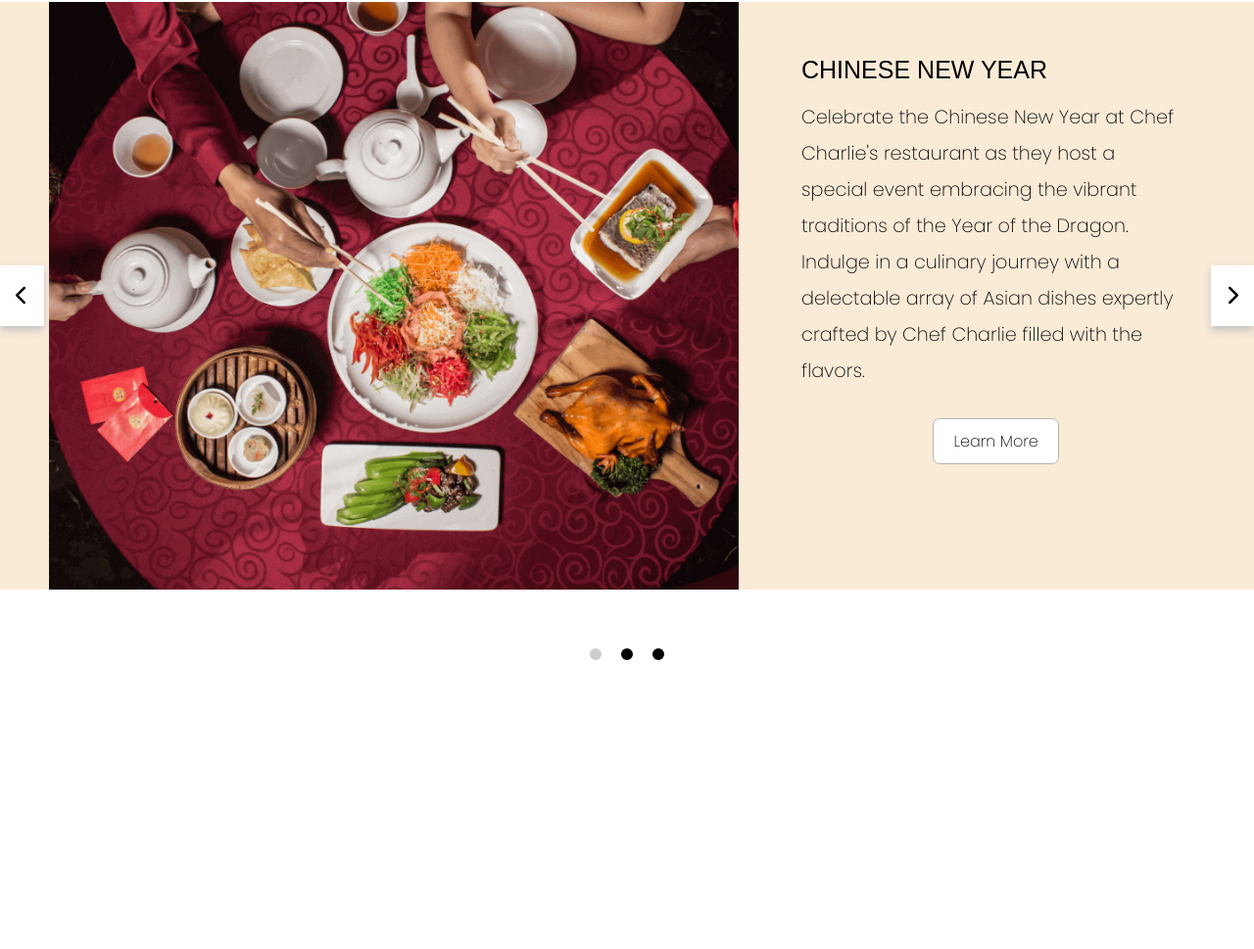
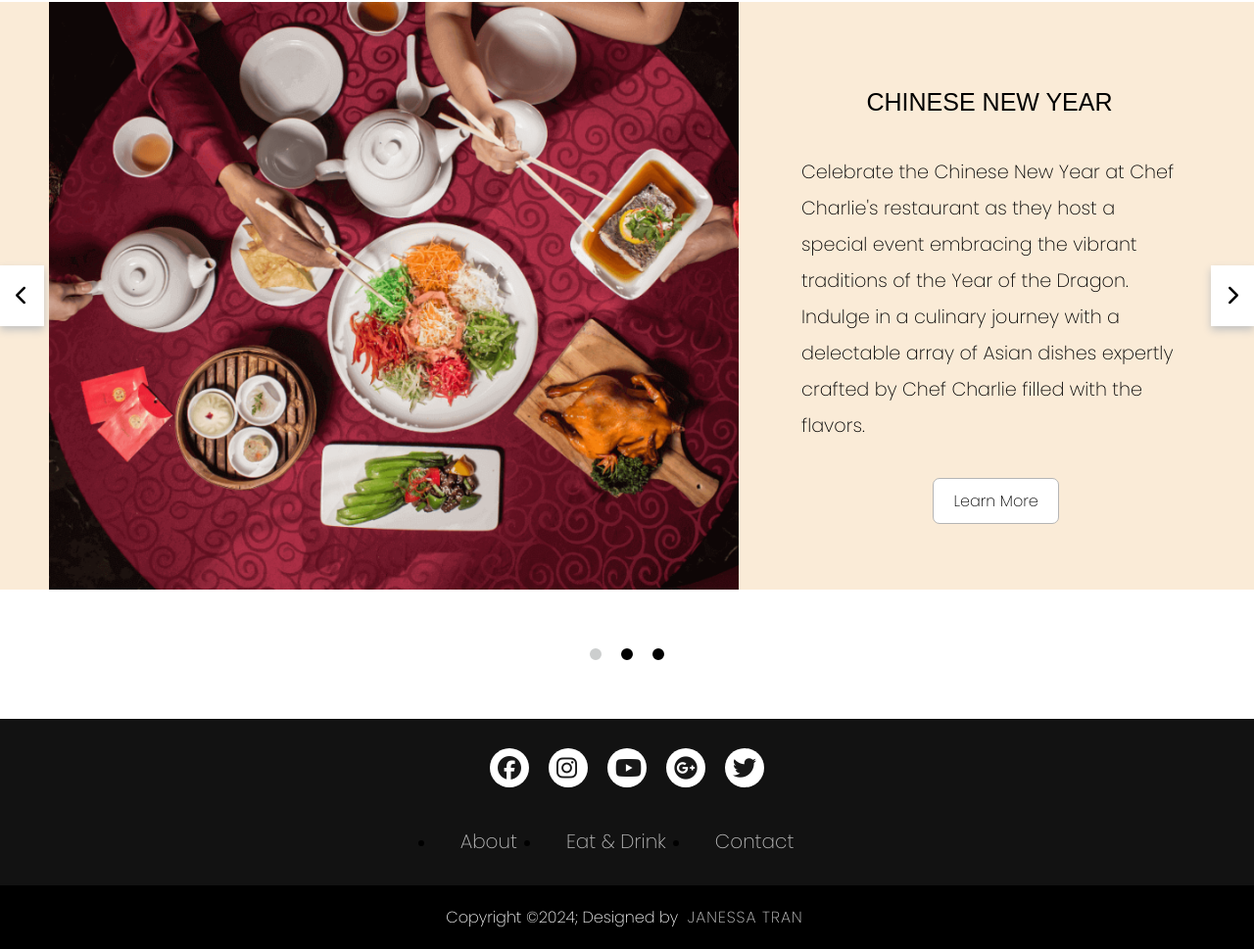
Before and after one commit to jantra9/Carrington-s-Restaurant, a plain HTML site: page index.html in a window 1280 px wide. Shown: the part 1698-2667 px from the top of the page at 98% size. Before the commit the page ends 2432 px from the top, so only its background shows below. Drawn offline with Linux system fonts and the light colour scheme.

Commit message:
second page added

```diff
--- a/css/style.css
+++ b/css/style.css
@@ -11,7 +11,7 @@
 
 
 .header{
-    background: url("https://portablepartitions.com.au/wp-content/uploads/2022/06/hotel-restaurant-design.jpg") no-repeat;
+    background: url("../Images/page1.jpg") no-repeat;
     background-size: cover;
     min-height: 300px;
     max-height: 700px;
@@ -28,8 +28,10 @@
     align-items:center;
     justify-content:space-between ;
     font-size:25px;
-    font-family:cursive;
+    font-weight: 700;
+
 }
+
 
 
 nav a{
@@ -214,7 +216,7 @@ nav a{
 .slide-image .text{
 
     position: absolute;
-    top: 55px;
+    top: 30px;
     left: 60%;
     right:10%;
     font-size: 1.2em;
@@ -227,18 +229,150 @@ nav a{
     font-family:Arial, Helvetica, sans-serif ;
     text-transform: uppercase;
     font-weight:400;
+    text-align: center;
+    margin-top: 15%;
+
 
 }
 
 .text p{
     line-height: 37px;
+    margin-top: 10%;
 }
 
 .text .booking-button{
-    margin-top: 30px;
+    margin-top: 35px;
     margin-left: 35%;
     background-color: white;
     color: black;
     border: 1px solid rgb(181, 181, 181);
     font-size: 16px;
 }
+
+footer{
+    background-color:rgb(18, 18, 18) ;
+    padding-top: 20px;
+    margin: 0;
+}
+
+.footerContainer{
+    width: 100%;
+    padding: 70x 30px 20px;
+
+}
+
+.socialIcons {
+     display: flex;
+     justify-content: center;
+}
+
+.socialIcons a{
+    padding: 8px;
+    background-color: white;
+    margin: 10px;
+    border-radius: 50%;
+    height: 40px;
+    width: 40px;
+
+}
+
+.socialIcons a i{
+    font-size: 1.5em;
+    color: black;
+    opacity: 0.9;
+}
+
+.socialIcons a:hover{
+    background-color:black;
+    transition: 0.5s;
+}
+
+.socialIcons a:hover i{
+    color:white ;
+    transition: 0.5s;
+}
+
+.footerNav{
+    margin: 30px 0;
+}
+
+.footerNav ul{
+    display:flex;
+    justify-content: center;
+}
+
+.footerNav ul li a{
+    text-decoration: none;
+    color: white;
+    margin: 25px;
+    font-size: 20px;
+    opacity: 0.7;
+    transition: 0.5s;
+
+}
+.footerNav ul li a:hover{
+    opacity: 1;
+}
+
+.footerBottom{
+    background-color: #000;
+    text-align: center;
+    padding: 20px;
+
+}
+
+.footerBottom p{
+    color: white;
+}
+
+.designer-name{
+    text-transform: uppercase;
+    opacity: 0.8;
+    margin: auto 5px;
+    font-weight: 400;
+    letter-spacing: 1px;
+}
+
+
+
+.intro-menu-container{
+    max-width: 100%;
+    display: flex;
+    margin: 0 auto;
+    position: relative;
+    flex: 0 0 50%;
+    overflow: hidden;
+    max-height: 800px;
+    background-color: rgb(251, 239, 241);
+
+}
+
+.intro-menu-container img{
+    max-width: 100%;
+    display: flex;
+    flex: 0 0 50%;
+    object-fit:cover ;
+
+
+
+
+}
+
+.intro-menu-container .text{
+    display: flex;
+    flex: 0 0 50%;
+    padding: 50px 50px;
+    flex-direction: column;
+
+}
+.intro-menu-container h2{
+    font-weight: 700;
+    text-align: left;
+}
+
+.intro-menu-container .description{
+    text-align: left;
+    font-size: 18px;
+    font-family: "OakesGroteskRegular";
+    line-height: 2;
+}
--- a/index.html
+++ b/index.html
@@ -138,13 +138,35 @@
 </div>
 
 <div class="navigation-dots">
+</div>
+<footer>
+  <div class="footerContainer">
+    <div class="socialIcons">
+      <a href=""><i class="fa-brands fa-facebook"></i></a>
+      <a href=""><i class="fa-brands fa-instagram"></i></a>
+      <a href=""><i class="fa-brands fa-youtube"></i></a>
+      <a href=""><i class="fa-brands fa-google-plus"></i></a>
+      <a href=""><i class="fa-brands fa-twitter"></i></a>
+    </div>
+    <div class="footerNav">
+      <ul>
+        <li><a href="">About</a></li>
+        <li><a href="">Eat & Drink</a></li>
+        <li><a href="">Contact</a></li>
+      </ul>
+    </div>
 
-</div>
-<script src="js/script.js"></script>
-</body>
-<footer>
+  </div>
+  <div class="footerBottom">
+    <p>Copyright &copy;2024; Designed by <span class="designer-name">Janessa Tran</span></p>
+  </div>
+
 
 </footer>
 
+<script src="js/script.js"></script>
+</body>
+
+
 
 </html>
```
Also changed, not shown: index2.html (added, +52 -0 lines), Images/page1.jpg (added), Images/page2.2.jpg (added), Images/page2.3.jpg (added), 1 other file.
